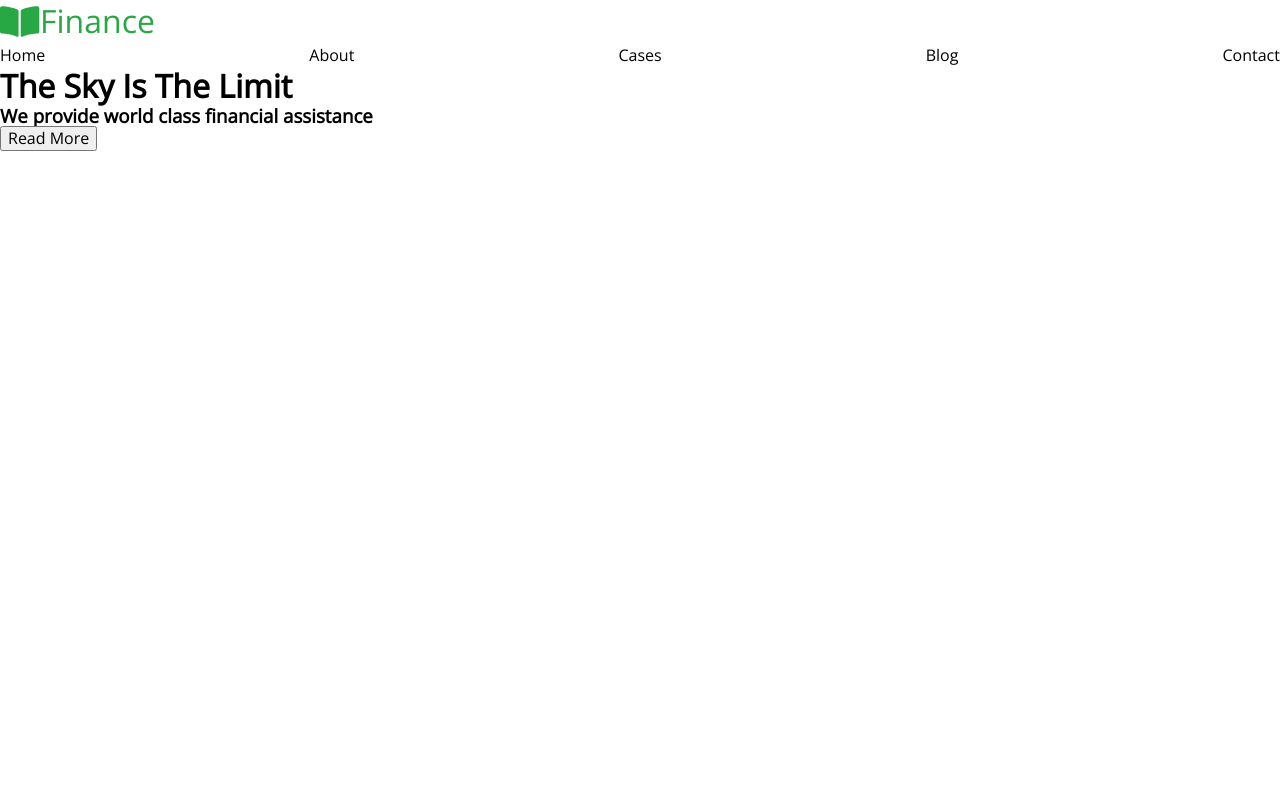
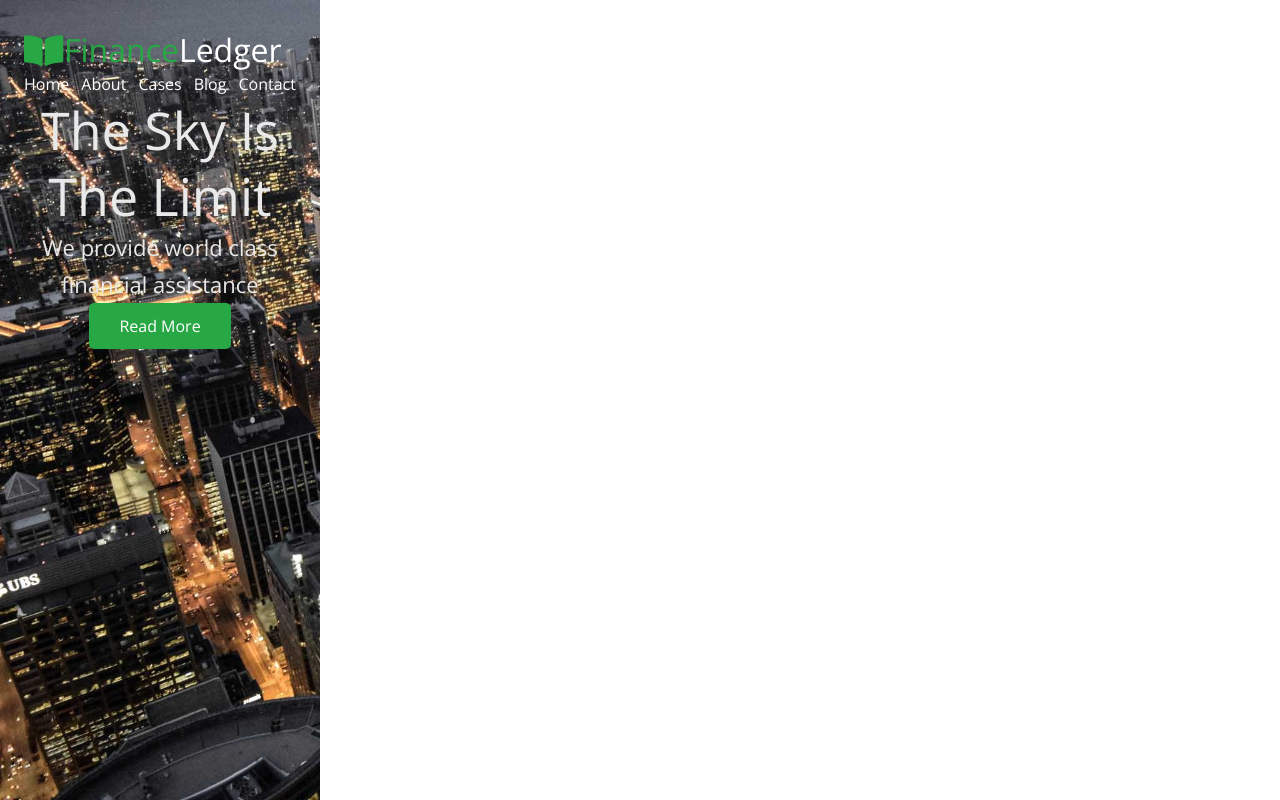
Before and after one commit to Viktoriia-Denysenko/web-site, a website built with Parcel: page src/index.html in a window 1280 px wide. Built offline with nearby package versions, Linux system fonts and the light colour scheme.

Commit message:
feat:home page
feat:home page

```diff
--- a/src/partials/header.html
+++ b/src/partials/header.html
@@ -26,9 +26,11 @@
           </li>
         </ul>
       </nav>
-      <h1>The Sky Is The Limit</h1>
-      <h3>We provide world class financial assistance</h3>
-      <button>Read More</button>
+      <h1 class="header__title">The Sky Is The Limit</h1>
+      <h3 class="header__subtitle">
+        We provide world class financial assistance
+      </h3>
+      <button class="header__button">Read More</button>
     </div>
   </div>
 </header>
--- a/src/sass/components/_header.scss
+++ b/src/sass/components/_header.scss
@@ -1,4 +1,55 @@
-// --------------------MOBILE----------------------------
+// --------------------MOBILE---------------------------
+
+.header{
+    width: 320px;
+    height: 100vh;
+    padding: 29px 24px;
+    background-image: url(../images/showcase.jpg);
+        background-size: cover;
+        &__title{
+            font-family: 'Open Sans';
+            font-style: normal;
+            font-weight: 300;
+            font-size: 52px;
+            line-height: 66px;
+            text-align: center;
+            color: #E9E9E9;
+        }
+        &__subtitle {
+            font-family: 'Open Sans';
+            font-style: normal;
+            font-weight: 400;
+            font-size: 22px;
+            line-height: 37px;
+            text-align: center;
+            color: #E9E9E9;
+        }
+        &__button{
+            display: block;
+            font-family: 'Open Sans';
+            font-style: normal;
+            font-weight: 400;
+            font-size: 16px;
+            line-height: 26px;
+            text-align: center;
+            color: #FFFFFF;
+            background: #28A745;
+            border-radius: 5px;
+            padding: 10px 30px;
+            border:none;
+            margin: auto;
+        }
+}
+
+@media (min-device-pixel-ratio: 2),
+(-webkit-min-device-pixel-ratio: 2),
+(min-resolution: 192dpi),
+(min-resolution: 2dppx) {
+    .header {
+        background-image: url(../images/showcase@2x.jpg);
+            // background-size: cover;
+    }
+}
 
 .logo__link{
     display: flex;
@@ -35,6 +86,6 @@
         font-weight: 400;
         font-size: 16px;
         line-height: 26px;
-        // color: #FFFFFF;
+        color: #FFFFFF;
     }
 }
```
Also changed, not shown: css/index.css, src/css/index.min.css, src/images/showcase.jpg (added), src/images/showcase@2x.jpg (added), 2 other files.
